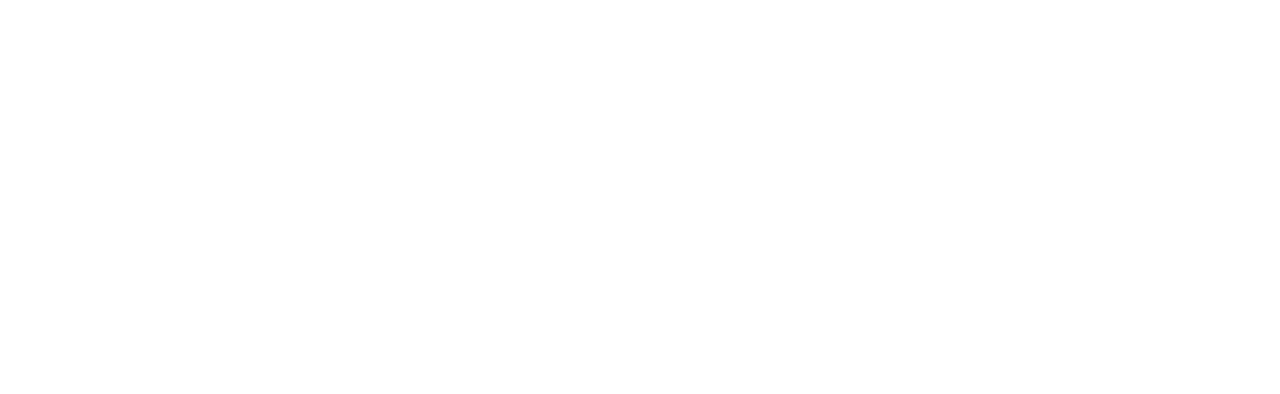
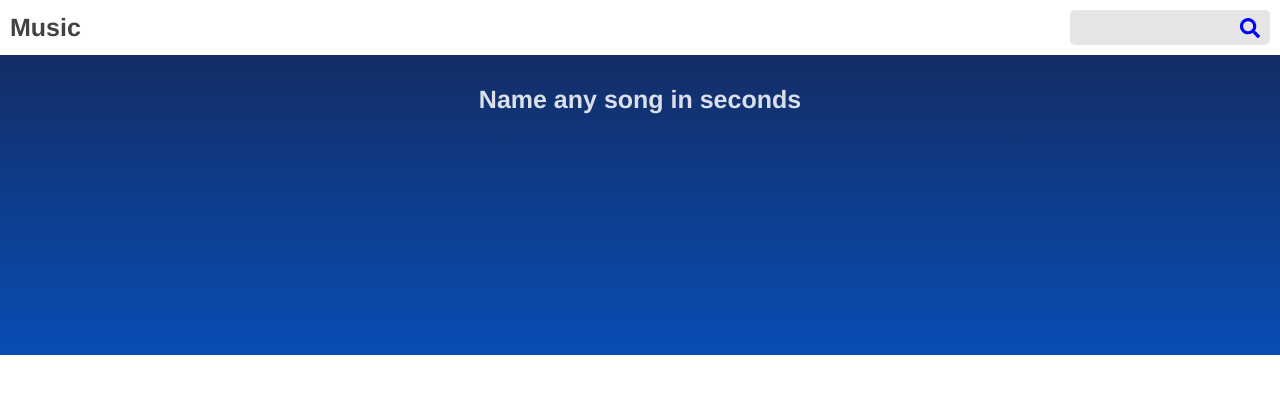
Before and after one commit to dragosbus/music-fm, a React (Create React App) app: page / in a window 1280 px wide. Shown: the top 394 px of the page. Built offline with nearby package versions, Linux system fonts and the light colour scheme.

Commit message:
header component

```diff
--- a/package.json
+++ b/package.json
@@ -5,6 +5,7 @@
   "dependencies": {
     "react": "^16.4.2",
     "react-dom": "^16.4.2",
+    "react-icons": "^3.0.5",
     "react-scripts": "1.1.4"
   },
   "scripts": {
--- a/src/App.css
+++ b/src/App.css
@@ -0,0 +1,60 @@
+.main-header {
+  display: flex;
+  justify-content: space-between;
+  align-items: center;
+  flex-wrap: wrap;
+}
+
+.logo {
+  color: rgba(10, 10, 10, 0.774);
+  font-size: 2.5rem;
+  margin: 1rem;
+}
+
+.search-form {
+  display: flex;
+  justify-content: center;
+  align-items: center;
+  position: relative;
+  margin: 1rem;
+}
+
+.search-form input {
+  width: 20rem;
+  height: 3.5rem;
+  border: none;
+  border-radius: 5px;
+  background: rgba(216, 216, 216, 0.671);
+  outline: none;
+  transition: background 0.45s ease-in,
+              border 0.45s ease-in;
+}
+
+.search-form input:focus {
+  background: #fff;
+  border: 2px solid rgba(8, 53, 175, 0.753);
+}
+
+.search-form button {
+  background: none;
+  border: none;
+  font-size: 2rem;
+  position: absolute;
+  right: 10px;
+  top: 8px;
+  cursor: pointer;
+  color: blue;
+}
+
+.intro {
+  width: 100%;
+  height: 30rem;
+  background: linear-gradient(to bottom, rgb(19, 45, 102),rgb(8, 77, 180));
+}
+
+.intro h2 {
+  color: rgba(255, 255, 255, 0.849);
+  font-size: 2.5rem;
+  text-align: center;
+  margin-top: 3rem;
+}
--- a/src/App.js
+++ b/src/App.js
@@ -1,11 +1,13 @@
 import React, { Component } from 'react';
 import './App.css';
+
+import Header from './components/Header';
 
 class App extends Component {
   render() {
     return (
       <div className="App">
-
+        <Header />
       </div>
     );
   }
--- /dev/null
+++ b/src/components/Header.js
@@ -0,0 +1,14 @@
+import React from 'react';
+import SearchForm from './Search';
+
+const Header = () => (
+  <header className="main-header">
+    <h1 className="logo">Music</h1>
+    <SearchForm />
+    <div className="intro">
+        <h2>Name any song in seconds</h2>
+    </div>
+  </header>
+);
+
+export default Header;
--- /dev/null
+++ b/src/components/Search.js
@@ -0,0 +1,21 @@
+import React, {Component} from 'react';
+import {FaSearch} from 'react-icons/fa';
+
+class SearchForm extends Component {
+    constructor(props) {
+        super(props);
+    }
+
+    render() {
+        return(
+            <form className="search-form">
+                <input type="text"/>
+                <button>
+                    <FaSearch/>
+                </button>
+            </form>
+        );
+    }
+}
+
+export default SearchForm;
--- a/src/index.css
+++ b/src/index.css
@@ -1,5 +1,27 @@
+html {
+  box-sizing: border-box;
+  font-size: 10px;
+}
+
+*,*::after,*::before {
+  box-sizing: inherit;
+}
+
+* {
+  margin: 0;
+  padding: 0;
+}
+
 body {
   margin: 0;
   padding: 0;
-  font-family: sans-serif;
+  font-family: Helvetica, Arial, sans-serif;
 }
+
+a {
+ text-decoration: none;
+}
+
+ul {
+  list-style: none;
+}
```
Also changed, not shown: 2 other files (tests, documents, lock files or other folders).
